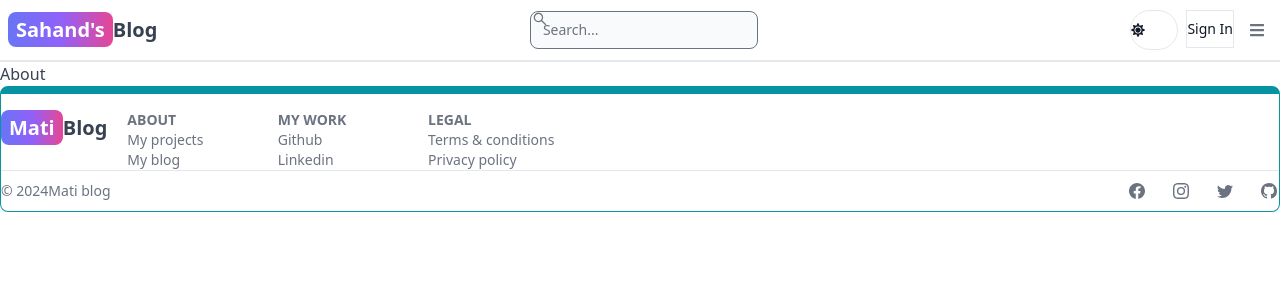
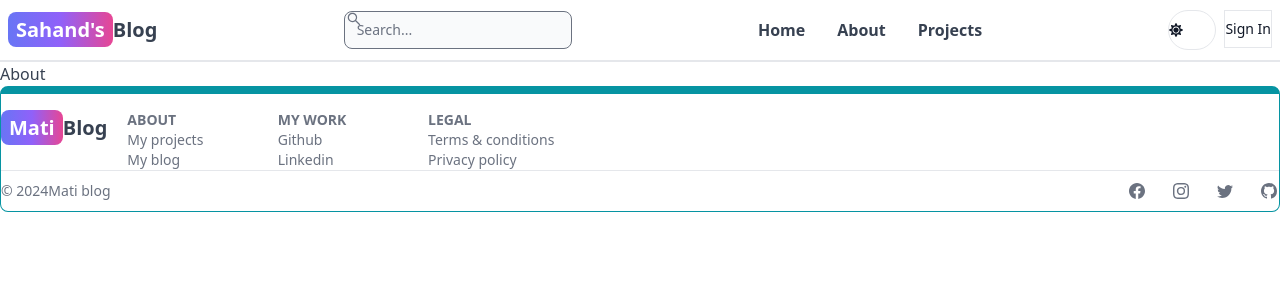
Before and after one commit to matidlr/mern-blog, a React (Vite) app in the folder client/: page /about in a window 1280 px wide. Shown: the top 300 px of the page. Built offline with nearby package versions, Linux system fonts and the light colour scheme; no server answers.

Commit message:
header fix

```diff
--- a/client/src/components/Header.jsx
+++ b/client/src/components/Header.jsx
@@ -102,19 +102,19 @@ export default function Header  ()  {
             </Button>
           </Link>
         )}
-        <Navbar.Toggle />
+
       </div>
-      <Navbar.Collapse>
-        <Navbar.Link className='mx-3' active={path === '/'} as={'div'}>
-          <Link to='/'>Home</Link>
-        </Navbar.Link>
-        <Navbar.Link className='mr-3' active={path === '/about'} as={'div'}>
-          <Link to='/about'>About</Link>
-        </Navbar.Link>
-        <Navbar.Link active={path === '/projects'} as={'div'}>
-          <Link to='/projects'>Projects</Link>
-        </Navbar.Link>
-      </Navbar.Collapse>
+      <div className='flex gap-8'>
+
+          <Link className='font-semibold hover:underline' to='/'>Home</Link>
+
+
+          <Link className='font-semibold hover:underline' to='/about'>About</Link>
+
+
+          <Link className='font-semibold hover:underline' to='/projects'>Projects</Link>
+
+      </div>
     </Navbar>
 );
 }
```
